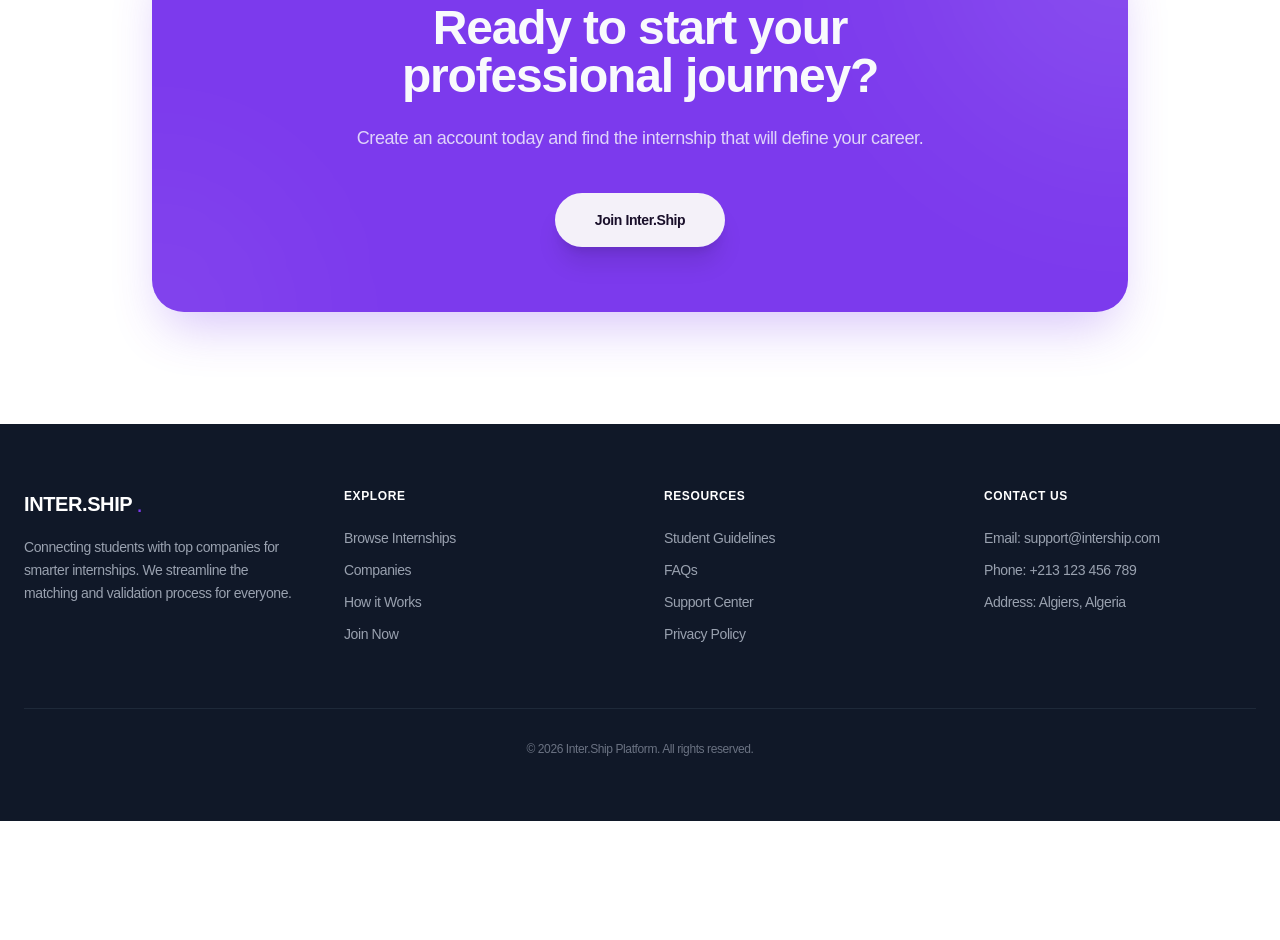
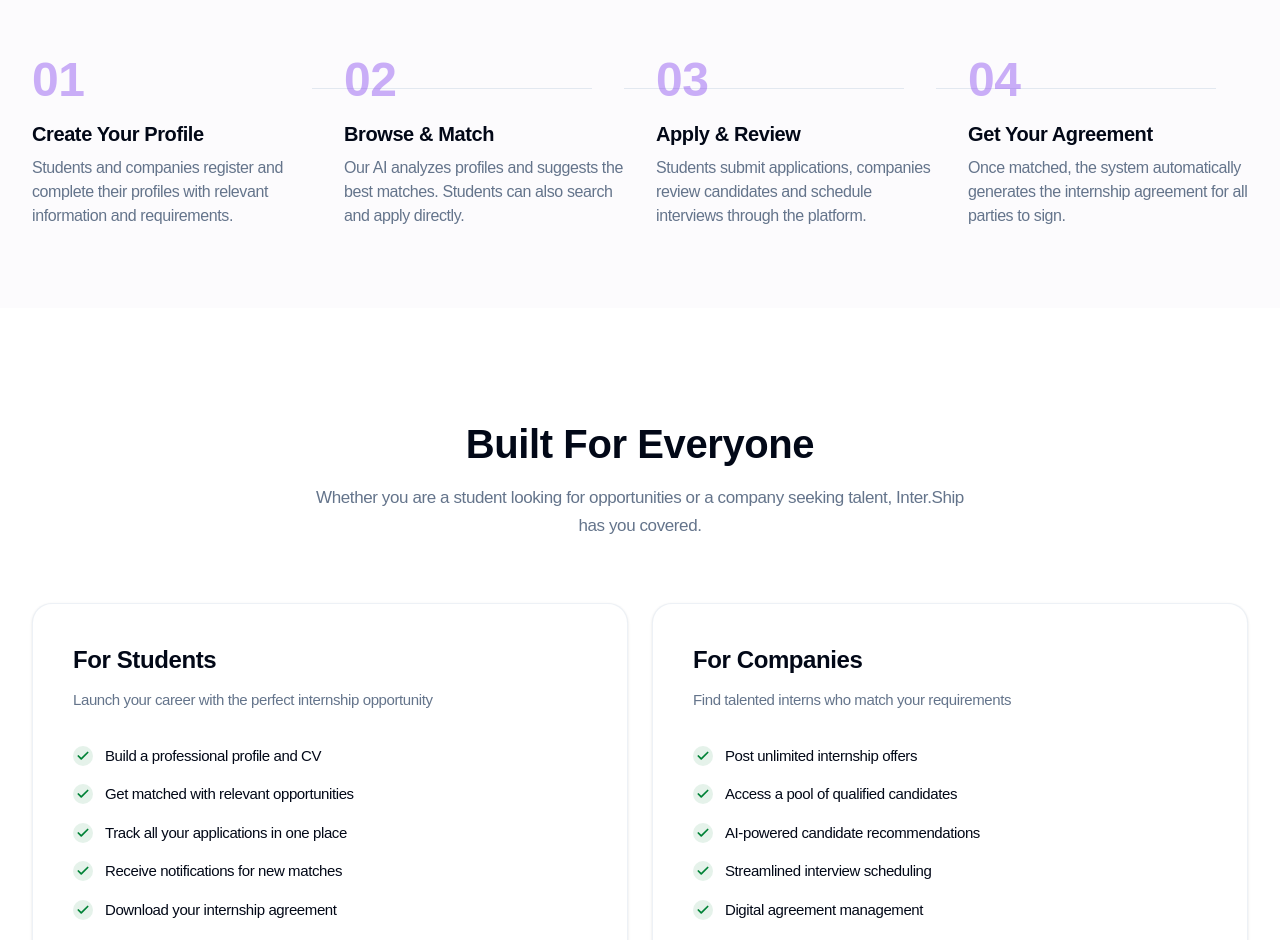
Before and after one commit to alix-x0/interShip, a React (Vite) app in the folder frontend/: page / in a window 1280 px wide. Shown: the part 1860-2800 px from the top of the page. Before the commit the page ends 2681 px from the top, so only its background shows below. Built offline with nearby package versions, Linux system fonts and the light colour scheme; no server answers.

Commit message:
full home page

```diff
--- a/frontend/src/pages/Home.jsx
+++ b/frontend/src/pages/Home.jsx
@@ -5,6 +5,7 @@ import { Link } from "react-router-dom";
 import {
     ArrowRight,
     CheckCircle,
+    Check,
     GraduationCap,
     Building2,
     Brain,
@@ -12,6 +13,69 @@ import {
     Search,
     BarChart3,
 } from "lucide-react";
+
+
+export function HowItWorksSection() {
+    const steps = [
+        {
+            number: "01",
+            title: "Create Your Profile",
+            description:
+                "Students and companies register and complete their profiles with relevant information and requirements.",
+        },
+        {
+            number: "02",
+            title: "Browse & Match",
+            description:
+                "Our AI analyzes profiles and suggests the best matches. Students can also search and apply directly.",
+        },
+        {
+            number: "03",
+            title: "Apply & Review",
+            description:
+                "Students submit applications, companies review candidates and schedule interviews through the platform.",
+        },
+        {
+            number: "04",
+            title: "Get Your Agreement",
+            description:
+                "Once matched, the system automatically generates the internship agreement for all parties to sign.",
+        },
+    ];
+
+    return (
+        <section id="how-it-works" className="py-20 bg-secondary/30">
+            <div className="max-w-7xl mx-auto px-4 sm:px-6 lg:px-8">
+                <div className="text-center mb-16">
+                    <h2 className="text-3xl sm:text-4xl font-bold text-foreground mb-4">
+                        How It Works
+                    </h2>
+                    <p className="text-lg text-muted-foreground max-w-2xl mx-auto">
+                        Get started in four simple steps and find your perfect internship
+                        match.
+                    </p>
+                </div>
+
+                <div className="grid md:grid-cols-2 lg:grid-cols-4 gap-8">
+                    {steps.map((step, index) => (
+                        <div key={index} className="relative">
+                            {index < steps.length - 1 && (
+                                <div className="hidden lg:block absolute top-8 left-full w-full h-px bg-border" />
+                            )}
+                            <div className="text-5xl font-bold text-primary/40 mb-4">
+                                {step.number}
+                            </div>
+                            <h3 className="text-xl font-semibold text-foreground mb-2">
+                                {step.title}
+                            </h3>
+                            <p className="text-muted-foreground">{step.description}</p>
+                        </div>
+                    ))}
+                </div>
+            </div>
+        </section>
+    );
+}
 
 function Home() {
     return (
@@ -165,31 +229,120 @@ function Home() {
                     </div>
                 </div>
             </section>
+            {/* How It Works Section */}
+            <HowItWorksSection />
 
-            {/* CTA Section */}
-            <section className="py-20 lg:py-28">
-                <div className="max-w-5xl mx-auto px-6">
-                    <div className="bg-primary rounded-[32px] p-8 md:p-16 text-center text-primary-foreground shadow-2xl shadow-primary/30 overflow-hidden relative">
-                        <div className="relative z-10">
-                            <h2 className="text-3xl md:text-5xl font-black mb-6 tracking-tight">
-                                Ready to start your <br />
-                                professional journey?
-                            </h2>
-                            <p className="text-primary-foreground/80 mb-10 max-w-xl mx-auto text-lg font-medium">
-                                Create an account today and find the internship that will define your career.
-                            </p>
-                            <div className="flex justify-center gap-4">
-                                <Link to="/register">
-                                    <Button size="lg" variant="secondary" className="rounded-full px-10 h-14 font-black shadow-xl">
-                                        Join Inter.Ship
+            {/* Built For Everyone Section */}
+            <section className="py-20 lg:py-28 bg-background">
+                <div className="max-w-7xl mx-auto px-4 sm:px-6 lg:px-8">
+                    <div className="text-center mb-16">
+                        <h2 className="text-3xl sm:text-[40px] font-bold text-foreground mb-4">
+                            Built For Everyone
+                        </h2>
+                        <p className="text-[17px] text-muted-foreground max-w-2xl mx-auto leading-relaxed">
+                            Whether you are a student looking for opportunities or a company seeking talent,
+                            Inter.Ship has you covered.
+                        </p>
+                    </div>
+
+                    <div className="grid md:grid-cols-2 gap-6">
+                        {/* For Students Card */}
+                        <div className="bg-card border border-border/60 p-8 sm:p-10 rounded-[20px] shadow-sm flex flex-col hover:border-border transition-colors">
+                            <div className="mb-8">
+                                <h3 className="text-2xl font-bold text-foreground mb-3">
+                                    For Students
+                                </h3>
+                                <p className="text-[15px] text-muted-foreground leading-relaxed">
+                                    Launch your career with the perfect internship opportunity
+                                </p>
+                            </div>
+
+                            <div className="space-y-4 mb-10 flex-grow">
+                                {[
+                                    "Build a professional profile and CV",
+                                    "Get matched with relevant opportunities",
+                                    "Track all your applications in one place",
+                                    "Receive notifications for new matches",
+                                    "Download your internship agreement",
+                                ].map((item, i) => (
+                                    <div key={i} className="flex items-center gap-3">
+                                        <div className="w-5 h-5 rounded-full bg-green-700/10 flex items-center justify-center shrink-0">
+                                            <Check className="w-3.5 h-3.5 text-green-700 stroke-[3]" />
+                                        </div>
+                                        <span className="text-[15px] text-foreground">{item}</span>
+                                    </div>
+                                ))}
+                            </div>
+
+                            <div className="mt-auto">
+                                <Link to="/register" className="block w-full">
+                                    <Button size="lg" className="w-full h-12 rounded-xl text-[15px] font-semibold bg-primary text-primary-foreground hover:bg-primary/80">
+                                        Join as Student
                                     </Button>
                                 </Link>
                             </div>
                         </div>
 
-                        {/* Decorative background glow */}
-                        <div className="absolute top-0 right-0 w-[400px] h-[400px] bg-white/10 rounded-full blur-[100px] pointer-events-none translate-x-1/2 -translate-y-1/2" />
-                        <div className="absolute bottom-0 left-0 w-[300px] h-[300px] bg-white/5 rounded-full blur-[80px] pointer-events-none -translate-x-1/2 translate-y-1/2" />
+                        {/* For Companies Card */}
+                        <div className="bg-card border border-border/60 p-8 sm:p-10 rounded-[20px] shadow-sm flex flex-col hover:border-border transition-colors">
+                            <div className="mb-8">
+                                <h3 className="text-2xl font-bold text-foreground mb-3">
+                                    For Companies
+                                </h3>
+                                <p className="text-[15px] text-muted-foreground leading-relaxed">
+                                    Find talented interns who match your requirements
+                                </p>
+                            </div>
+
+                            <div className="space-y-4 mb-10 flex-grow">
+                                {[
+                                    "Post unlimited internship offers",
+                                    "Access a pool of qualified candidates",
+                                    "AI-powered candidate recommendations",
+                                    "Streamlined interview scheduling",
+                                    "Digital agreement management",
+                                ].map((item, i) => (
+                                    <div key={i} className="flex items-center gap-3">
+                                        <div className="w-5 h-5 rounded-full bg-green-700/10 flex items-center justify-center shrink-0">
+                                            <Check className="w-3.5 h-3.5 text-green-700 stroke-[3]" />
+                                        </div>
+                                        <span className="text-[15px] text-foreground">{item}</span>
+                                    </div>
+                                ))}
+                            </div>
+
+                            <div className="mt-auto">
+                                <Link to="/register" className="block w-full">
+                                    <Button size="lg" className="w-full h-12 rounded-xl text-[15px] font-semibold bg-primary text-primary-foreground hover:bg-primary/80">
+                                        Partner With Us
+                                    </Button>
+                                </Link>
+                            </div>
+                        </div>
+                    </div>
+                </div>
+            </section>
+
+            {/* Final CTA Section */}
+            <section className="py-24 bg-purple-50/80 dark:bg-purple-950/20">
+                <div className="max-w-3xl mx-auto px-6 text-center">
+                    <h2 className="text-3xl md:text-[40px] font-bold text-foreground mb-5">
+                        Ready to Get Started?
+                    </h2>
+                    <p className="text-[17px] text-muted-foreground mb-10 leading-relaxed">
+                        Join thousands of students and companies already using Inter.Ship to streamline their internship process.
+                    </p>
+                    <div className="flex flex-col sm:flex-row items-center justify-center gap-4">
+                        <Link to="/register">
+                            <Button size="lg" className="w-full sm:w-auto rounded-lg px-6 h-12 text-[15px] font-semibold bg-primary text-primary-foreground hover:bg-primary/90">
+                                Create an Account <ArrowRight className="w-4 h-4 ml-2 max-h-4 max-w-4" />
+                            </Button>
+                        </Link>
+                        <Link to="/contact">
+                            <Button size="lg" variant="outline" className="w-full sm:w-auto rounded-lg px-6 h-12 text-[15px] font-semibold bg-white text-black hover:bg-gray-50 border border-gray-200 dark:bg-transparent dark:text-foreground dark:border-border dark:hover:bg-accent shadow-sm">
+                                Contact Us
+                            </Button>
+                        </Link>
                     </div>
                 </div>
             </section>
```
